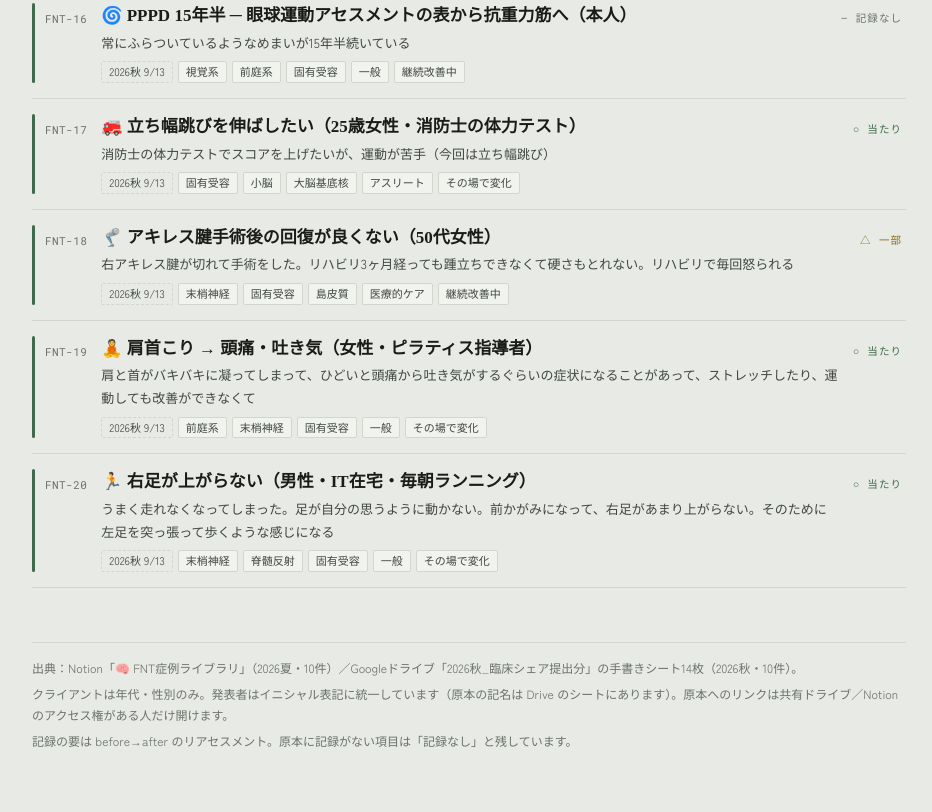
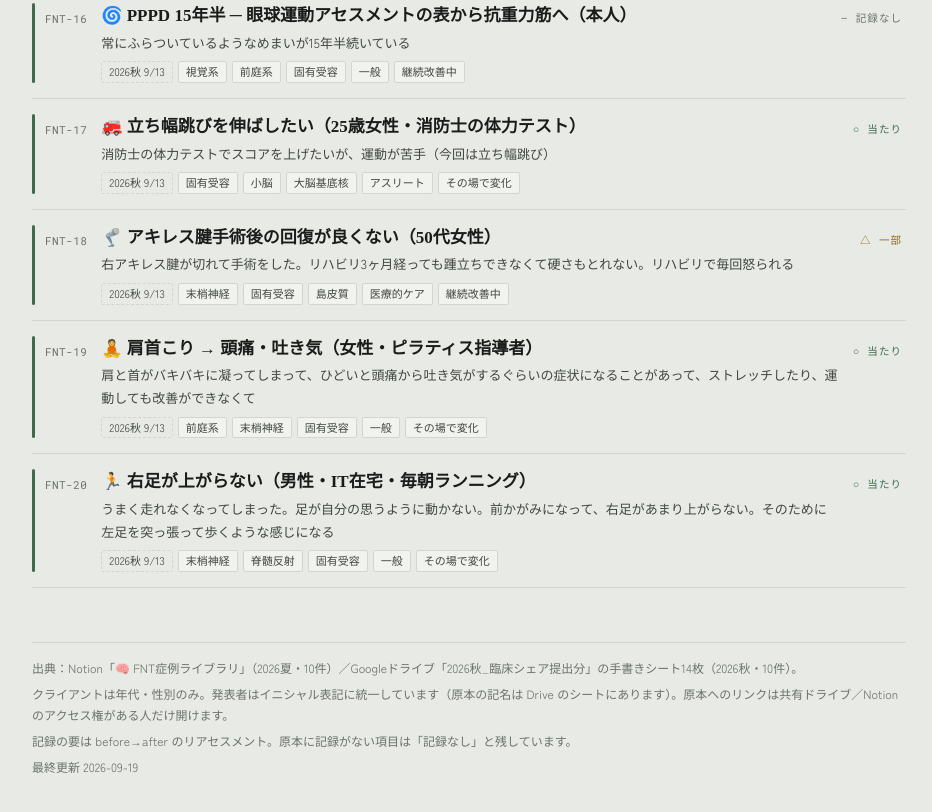
Before and after one commit to hokutomiyazaki-arch/fnt-case-library, a plain HTML site: page index.html in a window 1280 px wide. Shown: the part 1949-2761 px from the top of the page, without its empty margins (308-1240 px from the left). Drawn offline with Linux system fonts and the light colour scheme; a web font is replaced by a local one.

Commit message:
フッターに最終更新日を追加
Co-Authored-By: Claude Opus 5 <noreply@anthropic.com>

```diff
--- a/index.html
+++ b/index.html
@@ -177,6 +177,7 @@
         <p>出典：Notion「🧠 FNT症例ライブラリ」（2026夏・10件）／Googleドライブ「2026秋_臨床シェア提出分」の手書きシート14枚（2026秋・10件）。</p>
         <p>クライアントは年代・性別のみ。発表者はイニシャル表記に統一しています（原本の記名は Drive のシートにあります）。原本へのリンクは共有ドライブ／Notion のアクセス権がある人だけ開けます。</p>
         <p>記録の要は before→after のリアセスメント。原本に記録がない項目は「記録なし」と残しています。</p>
+        <p>最終更新 2026-09-19</p>
       </footer>
     </main>
   </div>
```
